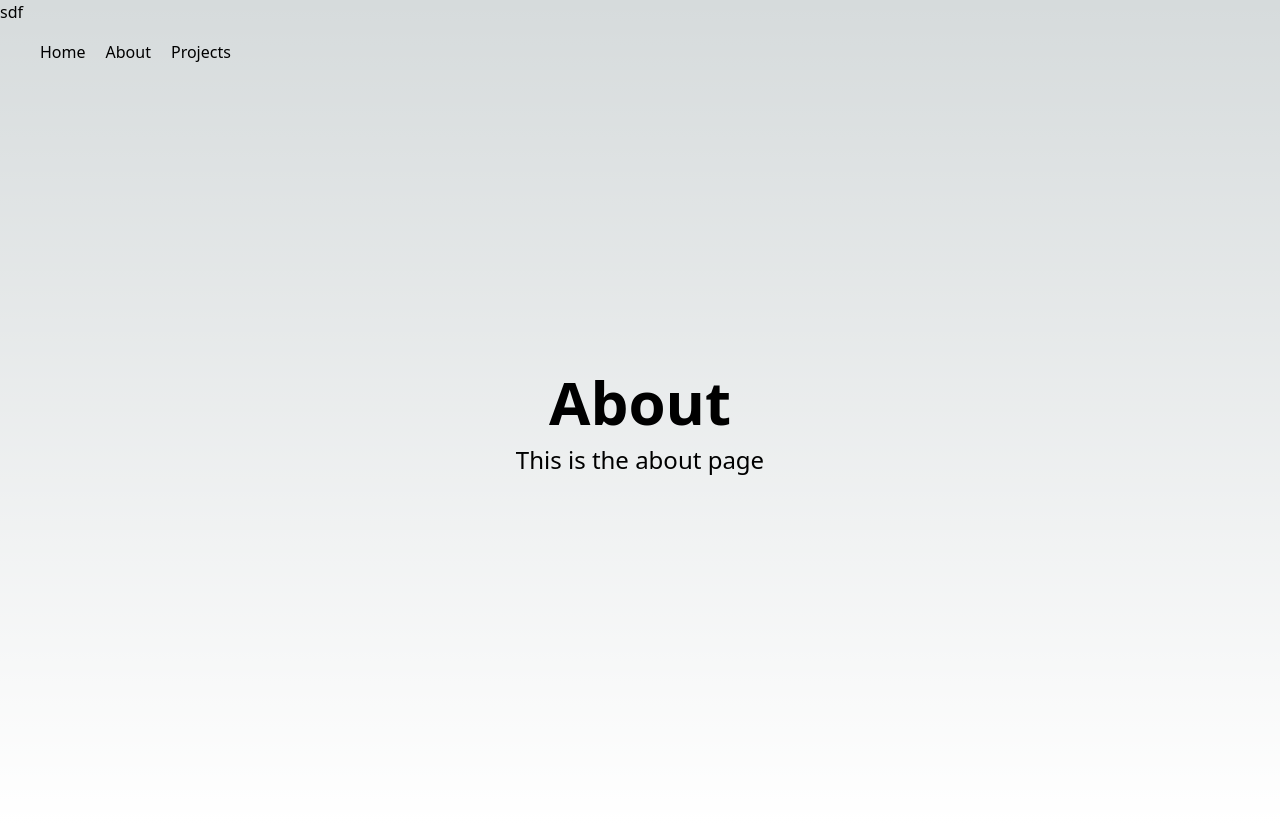
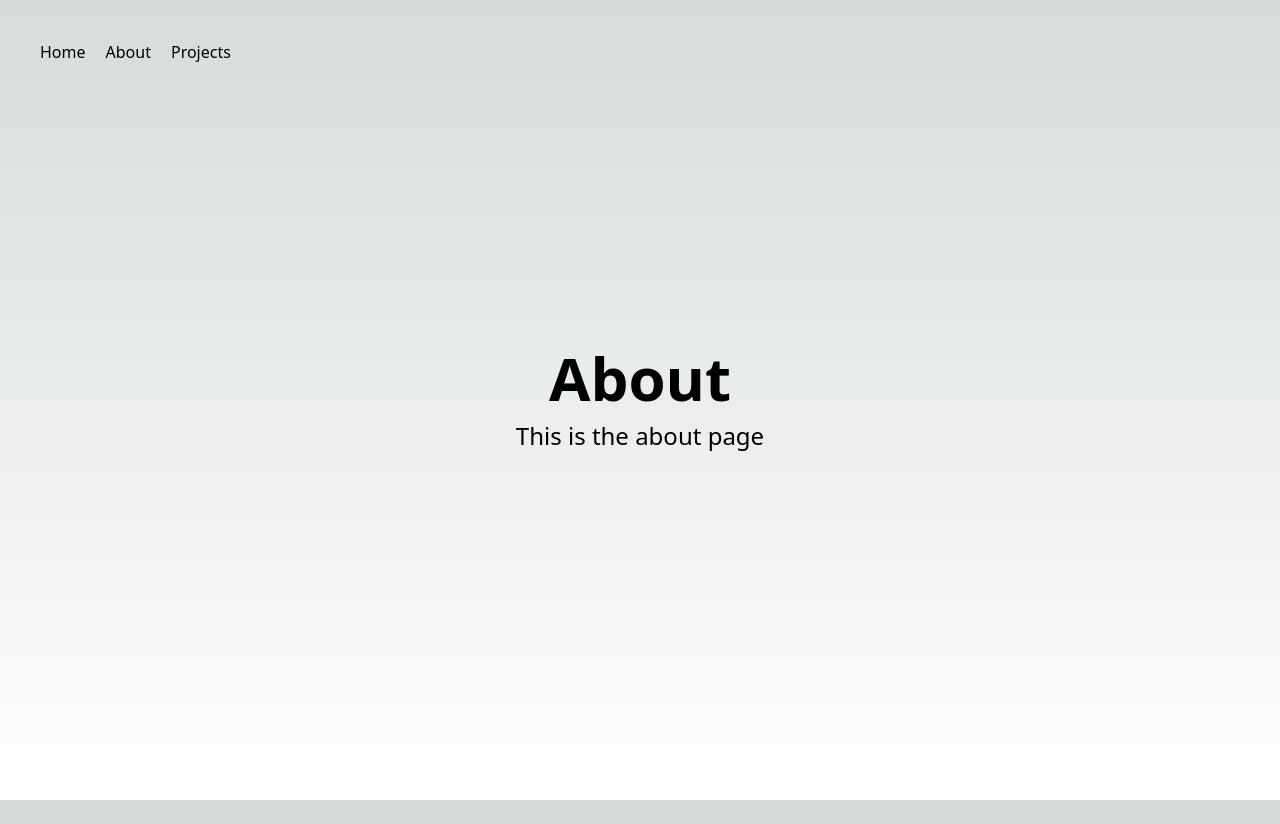
Before and after one commit to assilbekov/next-app-router-animated-page-transitions, a Next.js app: page /about in a window 1280 px wide. After the commit the page ends 800 px from the top, so only its background shows below. Built offline with nearby package versions, Linux system fonts and the light colour scheme.

Commit message:
add first fade in fade out animation

```diff
--- a/src/components/Transition.jsx
+++ b/src/components/Transition.jsx
@@ -1,12 +1,22 @@
-import { useState } from "react"
+import { useGSAP } from "@gsap/react";
+import gsap from "gsap";
+import { useRef, useState } from "react"
 
 
 export const Transition = ({ children }) => {
+  const container = useRef(null);
   const [selectedChildren, setSelectedChildren] = useState(children);
+
+  useGSAP(() => {
+    gsap.to(container.current, { opacity: 0, duration: 1 }).then(() => {
+      setSelectedChildren(children)
+      gsap.to(container.current, { opacity: 1, duration: 1 })
+    })
+  }, [children])
+
   return (
-    <div>
-      sdf
-      {children}
+    <div ref={container}>
+      {selectedChildren}
     </div>
   )
 }
```
